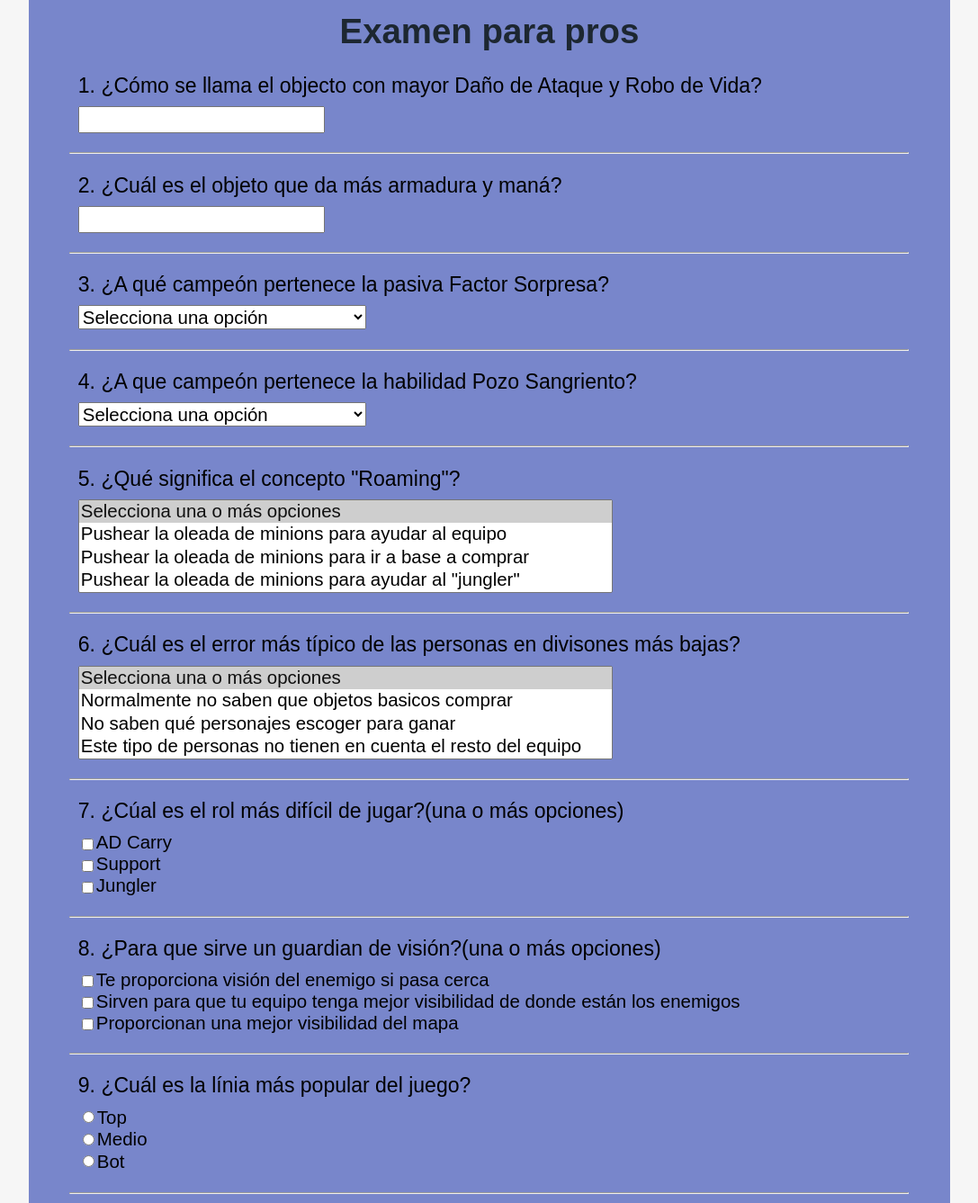
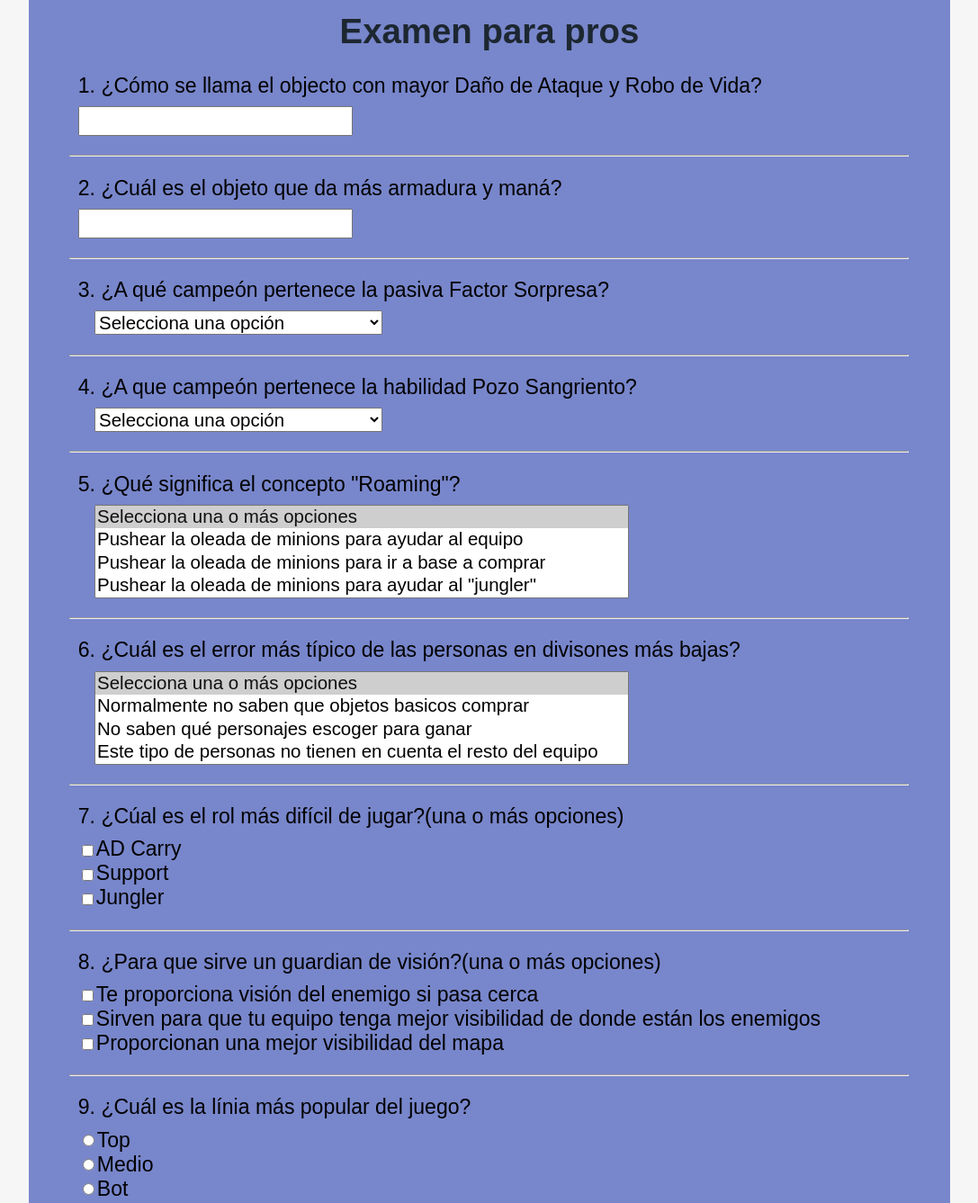
Before and after one commit to DaniTur/jsxml, a plain HTML site: page examen.html in a window 1280 px wide. Shown: the part 112-1449 px from the top of the page at 90% size, without its empty margins (96-1183 px from the left). Drawn offline with Linux system fonts and the light colour scheme.

Commit message:
Add files via upload

```diff
--- a/examen.html
+++ b/examen.html
@@ -32,90 +32,78 @@
 
 		<div class="content">
 			<div class="titulo"><p>Examen para pros</p></div>
+			<form>
 				<!--Input Text-->
 				<div class="pregunta">
 					<div class="enunciado">1. <span id="p1-e"></span></div>
-				<form class="form" id="f5">
 					<input class="inputbox" id ="p1-r1" type="text" value=""></input>
-				</form>
 				</div>
 				<hr>
 				<div class="pregunta">
 					<div class="enunciado">2. <span id="p2-e"></span></div>
-				<form class="form" id="f6">
 					<input class="inputbox" id ="p2-r1" type="text" value=""></input>
-				</form>
 				</div>
 				<hr>
 				<!--Select-->
 				<div class="pregunta">
 					<div class="enunciado">3. <span id="p3-e"></span></div>
-				<form class="form" id="f2">
 					<select class="selector" id="selector2">
 						<option value="0" selected><span id="p3-r1">Selecciona una opción</span></option>
 					</select>
-				</form>
 				</div>
 				<hr>
 				<div class="pregunta">
 					<div class="enunciado">4. <span id="p4-e"></span></div>
-				<form class="form" id="f1">
 					<select class="selector" id="selector1">
 						<option value="0" selected><span id="p4-r1">Selecciona una opción</span></option>
 					</select>
-				</form>
 				</div>
 				<hr>
 				<!--Select Multiple-->
 				<div class="pregunta">
 					<div class="enunciado">5. <span id="p5-e"></span></div>
-				<form class="form" id="f9">
+
 						<select class="selectorm" id="mySel" multiple>
 							<option class="opciones" value="0" selected><span id="p5-r1">Selecciona una o más opciones</span></option>
 						</select>
-				</form>
+
 				</div>
 				<hr>
 				<div class="pregunta">
 					<div class="enunciado">6. <span id="p6-e"></span></div>
-				<form class="form" id="f9">
+
 						<select class="selectorm" id="mySel" multiple>
 							<option class="opciones" value="0" selected><span id="p6-r1">Selecciona una o más opciones</span></option>
 
 						</select>
-				</form>
+
 				</div>
 				<hr>
 				<!--Checkbox-->
 				<div class="pregunta">
 					<div class="enunciado">7. <span id="p7-e"></span></div>
-				<form class="form" id="f7">
 
-				</form>
+
+
 				</div>
 				<hr>
 				<div class="pregunta">
 					<div class="enunciado">8. <span id="p8-e"></span></div>
-				<form class="form" id="f8">
 
-				</form>
 				</div>
 				<hr>
 				<!--Radio-->
 				<div class="pregunta">
 					<div class="enunciado">9. <span id="p9-e"></span></div>
-					<form class="form" id="f3">
 
-					</form>
 				</div>
 				<hr>
 				<div class="pregunta">
 					<div class="enunciado">10. <span id="p10-e"></span></div>
-					<form class="form" id="f4">
+				</div>
 
+				<input id="corregir" type="submit" value="Corregir"></input>
 			</form>
-			</div>
-			<input id="corregir" type="submit" value="Corregir"></input>
 		</div>
 
 	</body>
--- a/js/js.js
+++ b/js/js.js
@@ -82,7 +82,7 @@ function gestionarXml(dadesXml){
 	//checkbox1
 	var opcionesCheckbox5 = [];
 	var nopt5 = xmlDoc.getElementsByTagName("question")[6].getElementsByTagName("option").length;
-	var checkboxContainer1=document.getElementsByTagName('form')[6];
+	var checkboxContainer1=document.getElementsByTagName('form')[0].getElementsByClassName('pregunta')[6];
 	for (i = 0; i < nopt5; i++) {
 		opcionesCheckbox5[i]=xmlDoc.getElementsByTagName("question")[6].getElementsByTagName("option")[i].innerHTML;
 		    var input = document.createElement("input");
@@ -104,7 +104,7 @@ function gestionarXml(dadesXml){
 	//checkbox2
 	var opcionesCheckbox6 = [];
 	var nopt6 = xmlDoc.getElementsByTagName("question")[7].getElementsByTagName("option").length;
-	var checkboxContainer2=document.getElementsByTagName('form')[7];
+	var checkboxContainer2=document.getElementsByTagName('form')[0].getElementsByClassName('pregunta')[7];
 	for (i = 0; i < nopt6; i++) {
 		opcionesCheckbox6[i]=xmlDoc.getElementsByTagName("question")[7].getElementsByTagName("option")[i].innerHTML;
 		    var input = document.createElement("input");
@@ -126,7 +126,7 @@ function gestionarXml(dadesXml){
 	//radio1
 	var opcionesRadio6 = [];
 	var nopt7 = xmlDoc.getElementsByTagName("question")[8].getElementsByTagName("option").length;
-	var radioContainer1=document.getElementsByTagName('form')[8];
+	var radioContainer1=document.getElementsByTagName('form')[0].getElementsByClassName('pregunta')[8];
 	for (i = 0; i < nopt7; i++) {
 		opcionesRadio6[i]=xmlDoc.getElementsByTagName("question")[8].getElementsByTagName("option")[i].innerHTML;
 		    var input = document.createElement("input");
@@ -149,7 +149,7 @@ function gestionarXml(dadesXml){
 	//radio2
 	var opcionesRadio7 = [];
 	var nopt8 = xmlDoc.getElementsByTagName("question")[9].getElementsByTagName("option").length;
-	var radioContainer2=document.getElementsByTagName('form')[9];
+	var radioContainer2=document.getElementsByTagName('form')[0].getElementsByClassName('pregunta')[9];
 	for (i = 0; i < nopt8; i++) {
 		opcionesRadio7[i]=xmlDoc.getElementsByTagName("question")[9].getElementsByTagName("option")[i].innerHTML;
 		    var input = document.createElement("input");
--- a/xml/preguntas.xml
+++ b/xml/preguntas.xml
@@ -1,15 +1,15 @@
 <?xml version="1.0" encoding="UTF-8"?>
-<!DOCTYPE questions SYSTEM "preguntas.dtd">
-<questions>
+
+<questions  xmlns:xsi="http://www.w3.org/2001/XMLSchema-instance" xsi:noNamespaceSchemaLocation="questions.xsd">
 
 	<question>
-		<type>title</type>
+		<type>text</type>
 		<title>¿Cómo se llama el objecto con mayor Daño de Ataque y Robo de Vida?</title>
 		<answer>Sanguinaria</answer>
 	</question>
 
 	<question>
-		<type>title</type>
+		<type>text</type>
 		<title>¿Cuál es el objeto que da más armadura y maná?</title>
 		<answer>Corazón de hielo</answer>
 	</question>
```
Also changed, not shown: 1 other file. Lines whose indentation alone changed are shown as unchanged.
